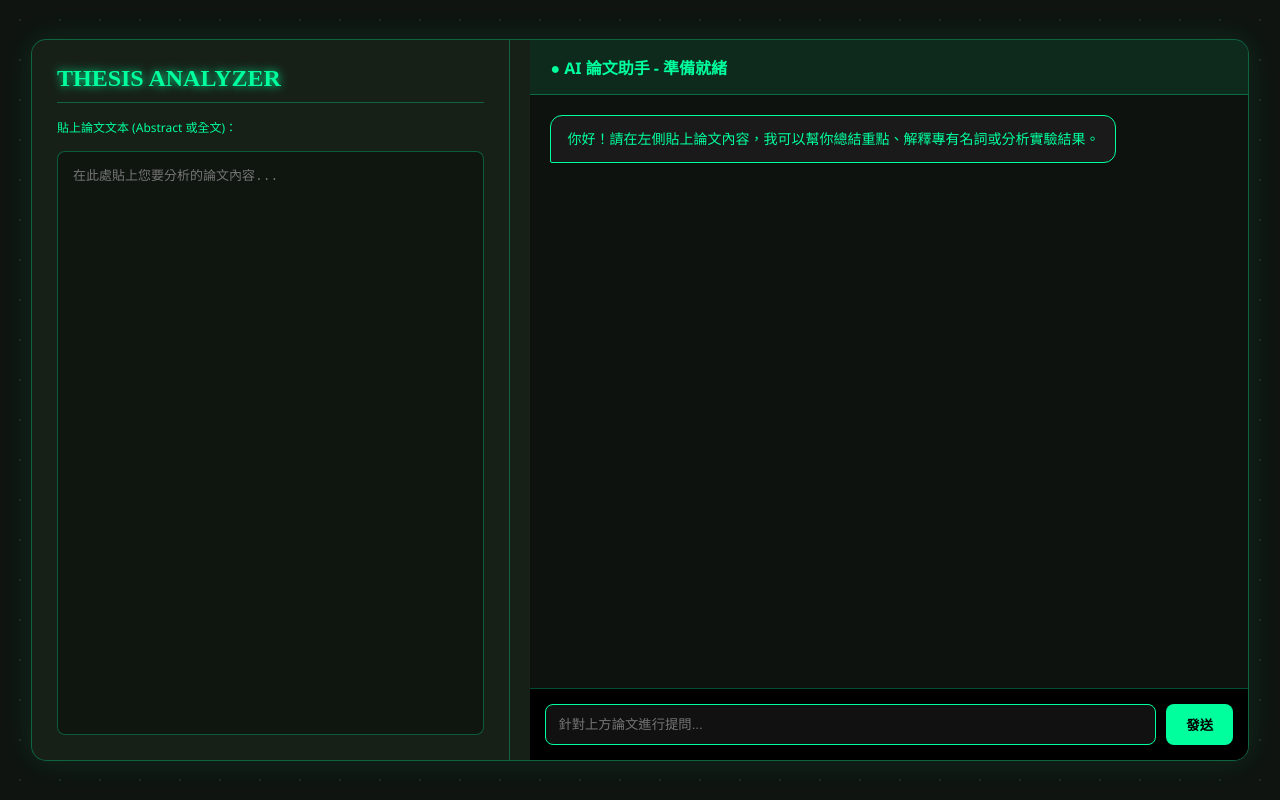
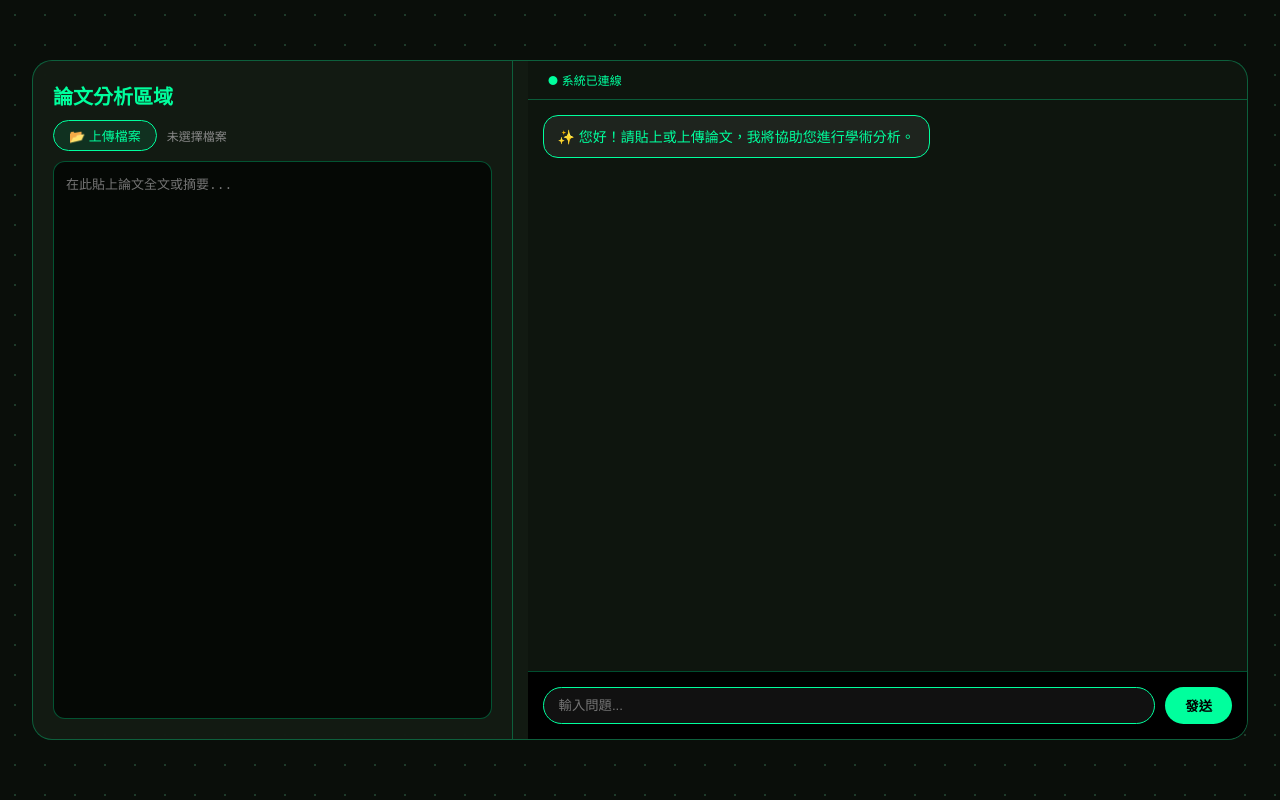
Before and after one commit to natalie-03/2, a plain HTML site: page index.html in a window 1280 px wide. Drawn offline with Linux system fonts and the light colour scheme.

Commit message:
Update index.html

```diff
--- a/index.html
+++ b/index.html
@@ -3,132 +3,163 @@
 <head>
     <meta charset="UTF-8">
     <meta name="viewport" content="width=device-width, initial-scale=1.0">
-    <title>Thesis Analysis AI - Academic Pro</title>
+    <title>學術論文 AI 分析助手</title>
     <style>
+        * { margin: 0; padding: 0; box-sizing: border-box; }
         :root {
-            --bg-dark: #0f1410;
-            --panel-bg: rgba(25, 35, 25, 0.85);
-            --neon-green: #00ff9d;
-            --text: #e0e6ed;
-            --border: 1px solid rgba(0, 255, 157, 0.3);
+            --bg: #0a0e0a;
+            --panel: rgba(20,28,20,0.95);
+            --green: #00ff9d;
+            --border: 1px solid rgba(0,255,157,0.3);
+            --user: #2d5a48;
+            --bot: #1e241e;
         }
-        body { font-family: 'Segoe UI', "Microsoft JhengHei", sans-serif; background-color: var(--bg-dark); color: var(--text); display: flex; align-items: center; justify-content: center; height: 100vh; margin: 0; overflow: hidden; background-image: radial-gradient(#1b2b1e 1px, transparent 1px); background-size: 40px 40px; }
+        body {
+            font-family: system-ui, -apple-system, sans-serif;
+            background: var(--bg);
+            background-image: radial-gradient(#1e3a2a 0.8px, transparent 0.8px);
+            background-size: 30px 30px;
+            display: flex; align-items: center; justify-content: center;
+            height: 100vh; overflow: hidden; color: #e0e0e0;
+        }
+        .dashboard {
+            width: 95%; max-width: 1300px; height: 85vh;
+            display: grid; grid-template-columns: 1fr 1.5fr; gap: 15px;
+            background: var(--panel); backdrop-filter: blur(10px);
+            border-radius: 20px; border: var(--border); overflow: hidden;
+        }
+        /* 左側面板 */
+        .paper-panel { padding: 20px; border-right: var(--border); display: flex; flex-direction: column; gap: 10px; }
+        .paper-panel h2 { color: var(--green); font-size: 20px; font-family: "標楷體", serif; }
+        .upload-row { display: flex; gap: 10px; align-items: center; }
+        .btn-lite {
+            background: rgba(0,255,157,0.1); border: 1px solid var(--green);
+            color: var(--green); padding: 5px 15px; border-radius: 20px;
+            cursor: pointer; font-size: 13px;
+        }
+        textarea {
+            flex: 1; background: #050805; border: var(--border);
+            color: #afffdf; padding: 12px; border-radius: 12px;
+            resize: none; font-size: 13px; outline: none;
+        }
+        /* 右側對話 */
+        .chat { display: flex; flex-direction: column; background: rgba(0,0,0,0.2); }
+        .msg-container { flex: 1; padding: 15px; overflow-y: auto; display: flex; flex-direction: column; gap: 10px; }
+        .msg { max-width: 85%; padding: 10px 14px; border-radius: 15px; font-size: 14px; line-height: 1.5; }
+        .user { align-self: flex-end; background: var(--user); color: white; }
+        .bot { align-self: flex-start; background: var(--bot); color: var(--green); border: 1px solid var(--green); }
 
-        #main-dashboard { width: 95%; max-width: 1400px; height: 90vh; display: grid; grid-template-columns: 1fr 1.5fr; gap: 20px; background: var(--panel-bg); border-radius: 15px; border: var(--border); box-shadow: 0 0 30px rgba(0, 255, 157, 0.1); overflow: hidden; backdrop-filter: blur(10px); }
+        .input-bar { padding: 15px; display: flex; gap: 10px; background: #000; border-top: var(--border); }
+        .input-bar input { flex: 1; background: #111; border: 1px solid var(--green); color: white; padding: 10px 15px; border-radius: 25px; outline: none; }
+        .send-btn { background: var(--green); border: none; padding: 0 20px; border-radius: 25px; font-weight: bold; cursor: pointer; }
 
-        /* 左側：論文輸入區 */
-        #paper-panel { padding: 25px; border-right: var(--border); display: flex; flex-direction: column; gap: 15px; }
-        #logo-header { color: var(--neon-green); font-size: 24px; font-weight: 800; text-shadow: 0 0 10px var(--neon-green); border-bottom: var(--border); padding-bottom: 10px; font-family: "標楷體", serif; }
-        textarea { flex: 1; background: rgba(0,0,0,0.3); border: var(--border); color: #adffdc; padding: 15px; border-radius: 8px; resize: none; font-size: 13px; line-height: 1.6; outline: none; }
-        textarea:focus { border-color: var(--neon-green); }
-
-        /* 右側：AI 聊天室 */
-        #chat-container { display: flex; flex-direction: column; background: rgba(0, 0, 0, 0.4); }
-        #chat-header { background: rgba(0, 255, 157, 0.1); color: var(--neon-green); padding: 15px 20px; font-weight: bold; border-bottom: var(--border); }
-        #messages { flex: 1; padding: 20px; overflow-y: auto; display: flex; flex-direction: column; gap: 15px; }
-        .message { max-width: 85%; padding: 12px 16px; border-radius: 12px; font-size: 14px; line-height: 1.6; }
-        .message.user { align-self: flex-end; background: #2d4a3e; color: white; border-bottom-right-radius: 2px; }
-        .message.bot { align-self: flex-start; background: #1a1a1a; color: var(--neon-green); border: 1px solid var(--neon-green); border-bottom-left-radius: 2px; }
-
-        #input-area { border-top: var(--border); padding: 15px; display: flex; gap: 10px; background: #000; }
-        input { flex: 1; background: #111; border: 1px solid var(--neon-green); color: white; padding: 12px; border-radius: 8px; outline: none; }
-        button { background: var(--neon-green); color: #000; border: none; padding: 0 20px; border-radius: 8px; cursor: pointer; font-weight: bold; }
+        .loading::after { content: '...'; animation: dots 1s infinite; }
+        @keyframes dots { 0% {content:'.'} 33% {content:'..'} 66% {content:'...'} }
     </style>
+    <script src="https://cdnjs.cloudflare.com/ajax/libs/pdf.js/2.16.105/pdf.min.js"></script>
 </head>
 <body>
 
-<div id="main-dashboard">
-    <div id="paper-panel">
-        <div id="logo-header">THESIS ANALYZER</div>
-        <div style="font-size: 12px; color: var(--neon-green);">貼上論文文本 (Abstract 或全文)：</div>
-        <textarea id="paper-content" placeholder="在此處貼上您要分析的論文內容..."></textarea>
+<div class="dashboard">
+    <div class="paper-panel">
+        <h2>論文分析區域</h2>
+        <div class="upload-row">
+            <button class="btn-lite" onclick="document.getElementById('fileIn').click()">📂 上傳檔案</button>
+            <span id="fName" style="font-size:12px; color:#888">未選擇檔案</span>
+        </div>
+        <textarea id="paperText" placeholder="在此貼上論文全文或摘要..."></textarea>
+        <input type="file" id="fileIn" accept=".pdf,.txt" style="display:none">
     </div>
 
-    <div id="chat-container">
-        <div id="chat-header">● AI 論文助手 - 準備就緒</div>
-        <div id="messages"></div>
-        <form id="input-area">
-            <input type="text" id="user-input" placeholder="針對上方論文進行提問..." autocomplete="off">
-            <button type="submit">發送</button>
+    <div class="chat">
+        <div style="padding:10px 20px; border-bottom:var(--border); color:var(--green); font-size:12px;">● 系統已連線</div>
+        <div id="msgBox" class="msg-container"></div>
+        <form id="chatForm" class="input-bar">
+            <input type="text" id="userInput" placeholder="輸入問題..." autocomplete="off">
+            <button type="submit" class="send-btn">發送</button>
         </form>
     </div>
 </div>
 
 <script>
-    const form = document.getElementById('input-area');
-    const input = document.getElementById('user-input');
-    const paperBox = document.getElementById('paper-content');
-    const messagesDiv = document.getElementById('messages');
+    const WEBHOOK = 'https://coalier-unpeppered-nerissa.ngrok-free.dev/webhook-test/toweb';
+    const msgBox = document.getElementById('msgBox');
+    const paperBox = document.getElementById('paperText');
+    const fileIn = document.getElementById('fileIn');
+    let history = [];
 
-    // 1. 修正 URL 並確保沒有多餘空格
-    const N8N_WEBHOOK_URL = 'https://coalier-unpeppered-nerissa.ngrok-free.dev/webhook-test/toweb';
+    // 添加訊息
+    function addMsg(text, type) {
+        const div = document.createElement('div');
+        div.className = `msg ${type}`;
+        div.innerText = text;
+        msgBox.appendChild(div);
+        msgBox.scrollTop = msgBox.scrollHeight;
+        return div;
+    }
 
-    const conversation = [];
+    // 檔案處理
+    fileIn.onchange = async (e) => {
+        const file = e.target.files[0];
+        if (!file) return;
+        document.getElementById('fName').innerText = file.name;
 
-    // 初始化歡迎語
-    addMessage("你好！請在左側貼上論文內容，我可以幫你總結重點、解釋專有名詞或分析實驗結果。", 'bot');
-
-    form.onsubmit = async (e) => {
-        e.preventDefault();
-        const text = input.value.trim();
-        const paper = paperBox.value.trim();
-
-        if (!text) return;
-        if (!paper) {
-            addMessage("請先在左側貼上論文內容喔！", 'bot');
-            return;
-        }
-
-        addMessage(text, 'user');
-        input.value = '';
-
-        const loadingId = addMessage('正在分析論文...', 'bot');
-
-        try {
-            const response = await fetch(N8N_WEBHOOK_URL, {
-                method: 'POST',
-                headers: {
-                    'Content-Type': 'application/json',
-                    'Accept': 'application/json',
-                    'ngrok-skip-browser-warning': '69420' // 解決 Ngrok 攔截問題
-                },
-                body: JSON.stringify({
-                    chatInput: text,
-                    paperContext: paper, // 傳送論文內容
-                    history: conversation // 傳送歷史紀錄
-                })
-            });
-
-            const data = await response.json();
-            document.getElementById(loadingId).remove();
-
-            const aiReply = getAIReply(data);
-            addMessage(aiReply, 'bot');
-
-            // 存入歷史紀錄，實現連續對話
-            conversation.push({ role: 'user', content: text });
-            conversation.push({ role: 'bot', content: aiReply });
-
-        } catch (error) {
-            document.getElementById(loadingId).innerText = '連線失敗，請檢查 n8n 與 Ngrok 狀態。';
+        if (file.type === 'application/pdf') {
+            const reader = new FileReader();
+            reader.onload = async function() {
+                const pdf = await pdfjsLib.getDocument({data: new Uint8Array(this.result)}).promise;
+                let fullText = "";
+                for(let i=1; i<=pdf.numPages; i++){
+                    const page = await pdf.getPage(i);
+                    const content = await page.getTextContent();
+                    fullText += content.items.map(s => s.str).join(" ") + "\n";
+                }
+                paperBox.value = fullText;
+                addMsg(`✅ 已讀取 PDF：${file.name}`, 'bot');
+            };
+            reader.readAsArrayBuffer(file);
+        } else {
+            const text = await file.text();
+            paperBox.value = text;
+            addMsg(`✅ 已讀取文字檔：${file.name}`, 'bot');
         }
     };
 
-    function addMessage(text, className) {
-        const div = document.createElement('div');
-        const id = 'msg-' + Date.now();
-        div.id = id;
-        div.className = 'message ' + className;
-        div.innerText = text;
-        messagesDiv.appendChild(div);
-        messagesDiv.scrollTop = messagesDiv.scrollHeight;
-        return id;
-    }
+    // 發送邏輯
+    document.getElementById('chatForm').onsubmit = async (e) => {
+        e.preventDefault();
+        const q = document.getElementById('userInput').value.trim();
+        const p = paperBox.value.trim();
+        if (!q || !p) return alert("請確保已輸入論文內容與問題");
 
-    function getAIReply(data) {
-        if (Array.isArray(data)) data = data[0];
-        return data.output || data.text || data.message || "抱歉，分析時發生錯誤。";
-    }
+        addMsg(q, 'user');
+        document.getElementById('userInput').value = '';
+        const loader = addMsg('正在分析中', 'bot');
+        loader.classList.add('loading');
+
+        try {
+            const res = await fetch(WEBHOOK, {
+                method: 'POST',
+                headers: { 'Content-Type': 'application/json', 'ngrok-skip-browser-warning': '1' },
+                body: JSON.stringify({
+                    chatInput: q,
+                    paperContext: p,
+                    history: history,
+                    systemPrompt: "你是一位學術專家，請根據提供的論文內容以繁體中文專業回答。"
+                })
+            });
+            const data = await res.json();
+            loader.innerText = data.output || data.text || "解析失敗";
+            loader.classList.remove('loading');
+
+            history.push({ role: 'user', content: q }, { role: 'bot', content: loader.innerText });
+            if (history.length > 20) history.shift();
+        } catch (err) {
+            loader.innerText = "連線失敗，請檢查 n8n 狀態";
+        }
+    };
+
+    addMsg('✨ 您好！請貼上或上傳論文，我將協助您進行學術分析。', 'bot');
 </script>
 </body>
 </html>
```
